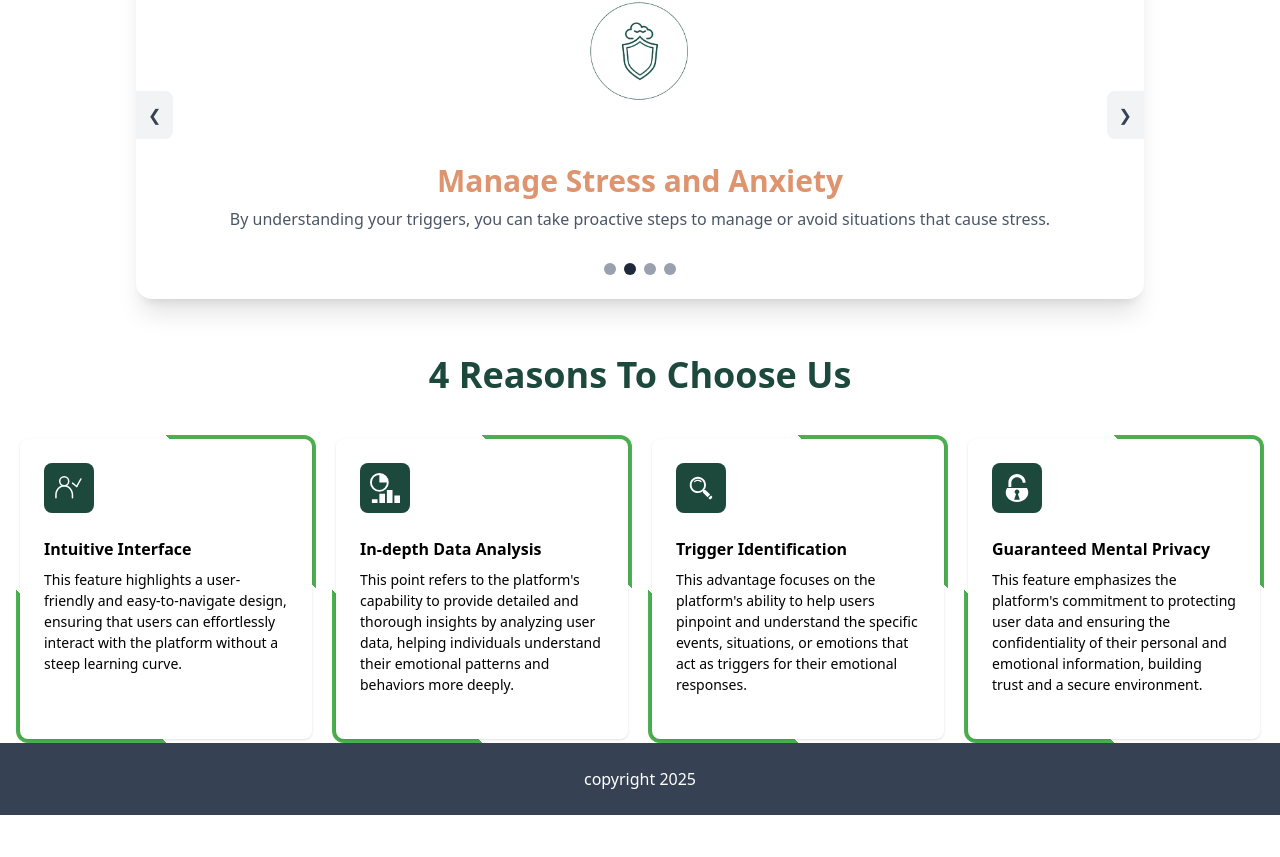
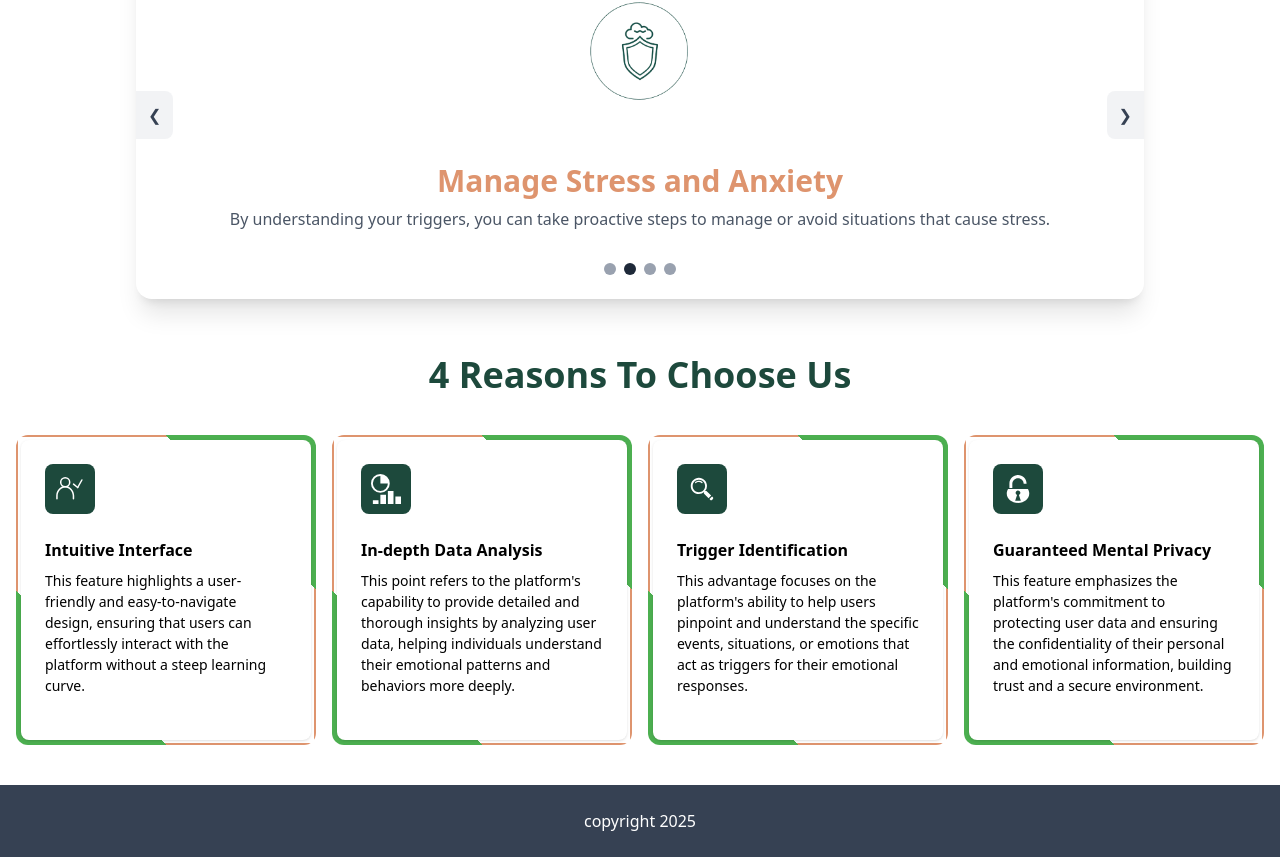
Before and after one commit to banalmajda/moodtracker, a React (Vite) app: page / in a window 1280 px wide. Shown: the part 729-1586 px from the top of the page. Before the commit the page ends 1544 px from the top, so only its background shows below. Built offline with nearby package versions, Linux system fonts and the light colour scheme.

Commit message:
edit Reason section

```diff
--- a/src/components/sections/Reason.jsx
+++ b/src/components/sections/Reason.jsx
@@ -11,7 +11,7 @@ export default function Reason() {
         </h1>
       </div>
 
-      <div className="mt-10 flex  justify-between items-center">
+      <div className=" flex  justify-between items-center my-10">
         <Card>
           <HeaderCard>
             <IconReason>
--- a/src/index.css
+++ b/src/index.css
@@ -4,16 +4,17 @@
   position: relative;
   width: 300px;
   height: auto;
-  padding: 4px;
+  padding: 5px;
   /* Lebar border */
   background: linear-gradient(to top right, transparent 50%, #4caf50 50%) top
       right,
     /* Bagian kanan atas */
       linear-gradient(to bottom left, transparent 50%, #4caf50 50%) bottom left,
-    /* Bagian kiri bawah */ linear-gradient(to right, #fff, #fff) top center,
-    /* Sisa border */ linear-gradient(to right, #fff, #fff) bottom center,
-    linear-gradient(to bottom, #fff, #fff) left center,
-    linear-gradient(to bottom, #fff, #fff) right center;
+    /* Bagian kiri bawah */ linear-gradient(to right, #de946e, #de946e) top
+      center,
+    /* Sisa border */ linear-gradient(to right, #de946e, #de946e) bottom center,
+    linear-gradient(to bottom, #de946e, #de946e) left center,
+    linear-gradient(to bottom, #de946e, #de946e) right center;
   background-repeat: no-repeat;
   background-size: 50% 50%, 50% 50%, 100% 2px, 100% 2px, 2px 100%, 2px 100%;
   background-origin: border-box;
```
